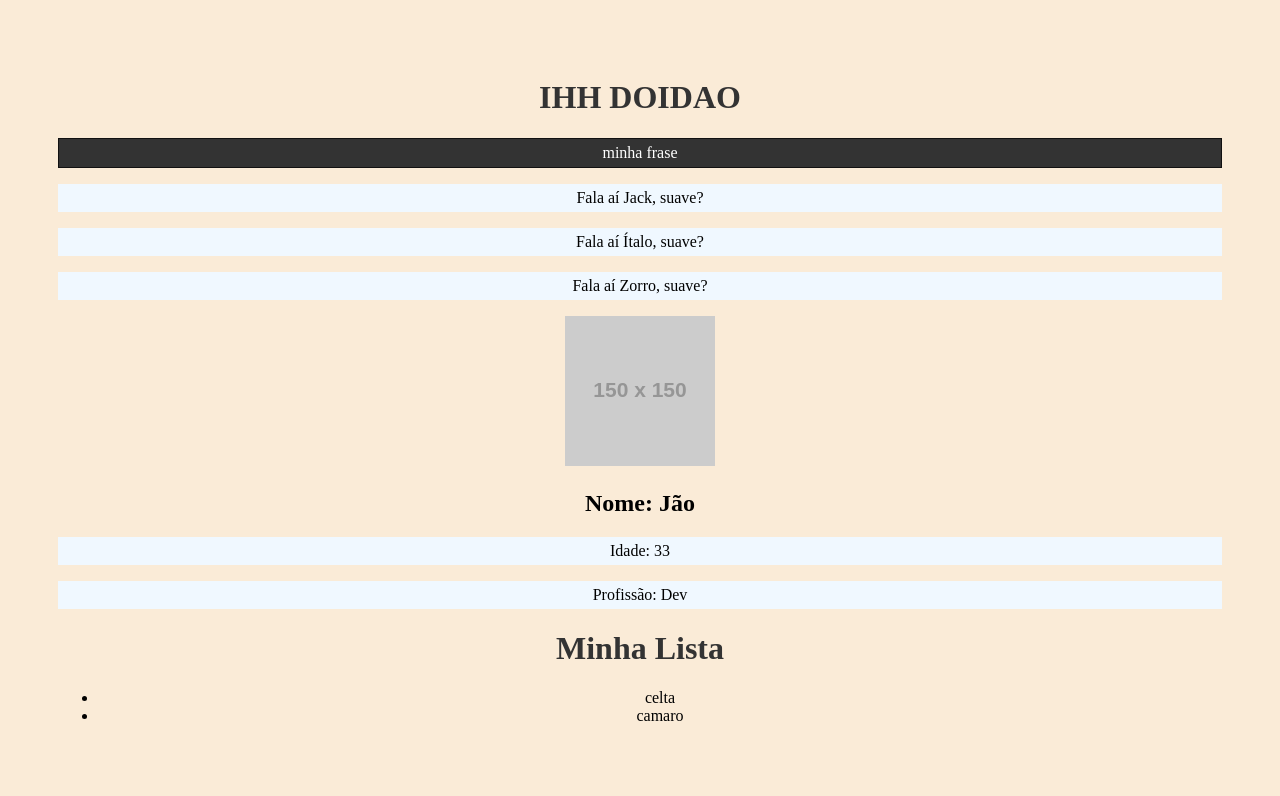
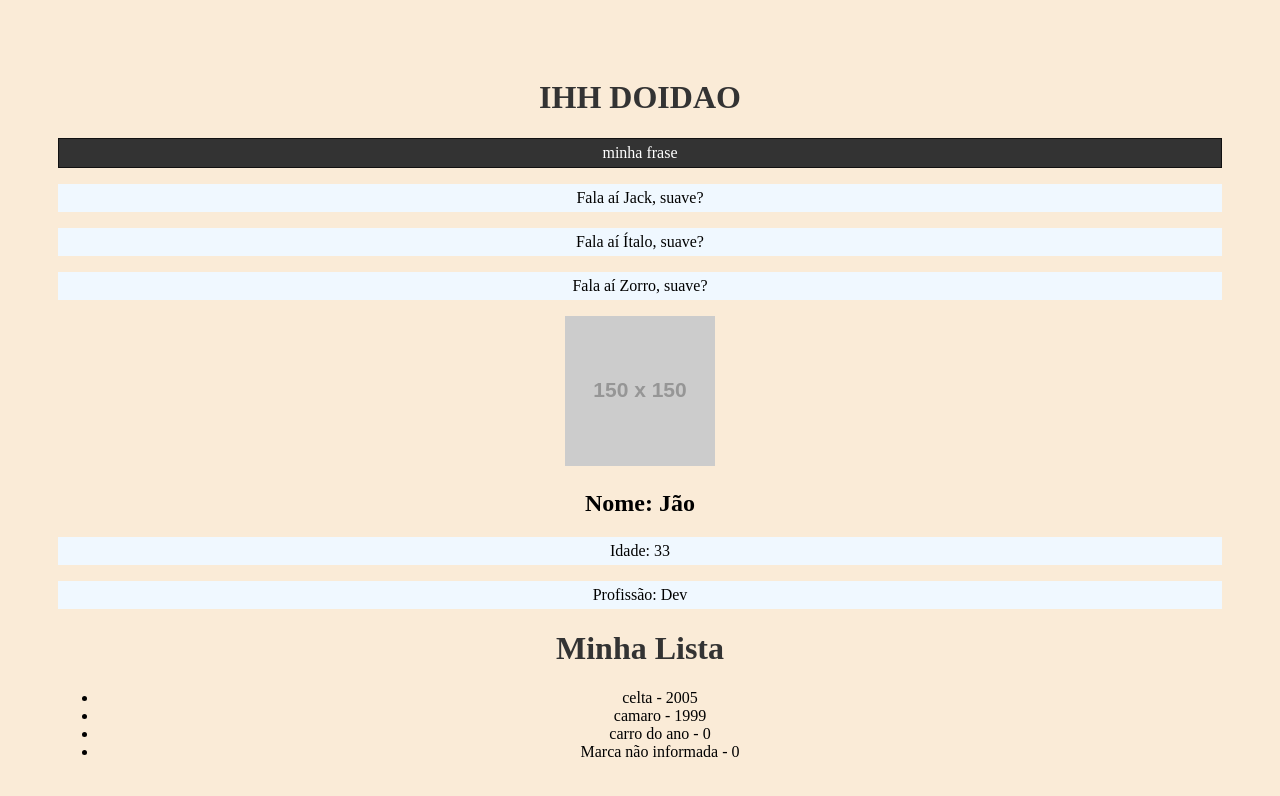
Before and after one commit to itzmyhub/react-training, a React (Create React App) app in the folder reacting/: page / in a window 1280 px wide. Shown: the top 796 px of the page. Built offline with nearby package versions, Linux system fonts and the light colour scheme.

Commit message:
prop-types, útil para validar atributos default props, valores padrões

```diff
--- a/reacting/src/components/Item.js
+++ b/reacting/src/components/Item.js
@@ -1,9 +1,21 @@
-function Item(props) {
+import PropTypes from 'prop-types'
+
+function Item({marca, ano_lancamento}) {
     return (
         <>
-            <li>{props.marca}</li>
+            <li>{marca} - {ano_lancamento}</li>
         </>
     )
 }
 
+Item.propTypes = {
+    marca: PropTypes.string.isRequired,
+    ano_lancamento: PropTypes.number,
+}
+
+Item.defaultProps = {
+    marca: 'Marca não informada',
+    ano_lancamento: 0,
+}
+
 export default Item
--- a/reacting/src/components/List.js
+++ b/reacting/src/components/List.js
@@ -5,8 +5,10 @@ function List() {
         <>
             <h1>Minha Lista</h1>
             <ul>
-                <Item marca="celta"/>
-                <Item marca="camaro"/>
+                <Item marca="celta" ano_lancamento={2005}/>
+                <Item marca="camaro" ano_lancamento={1999}/>
+                <Item marca="carro do ano"/>
+                <Item />
             </ul>
         </>
     )
```
